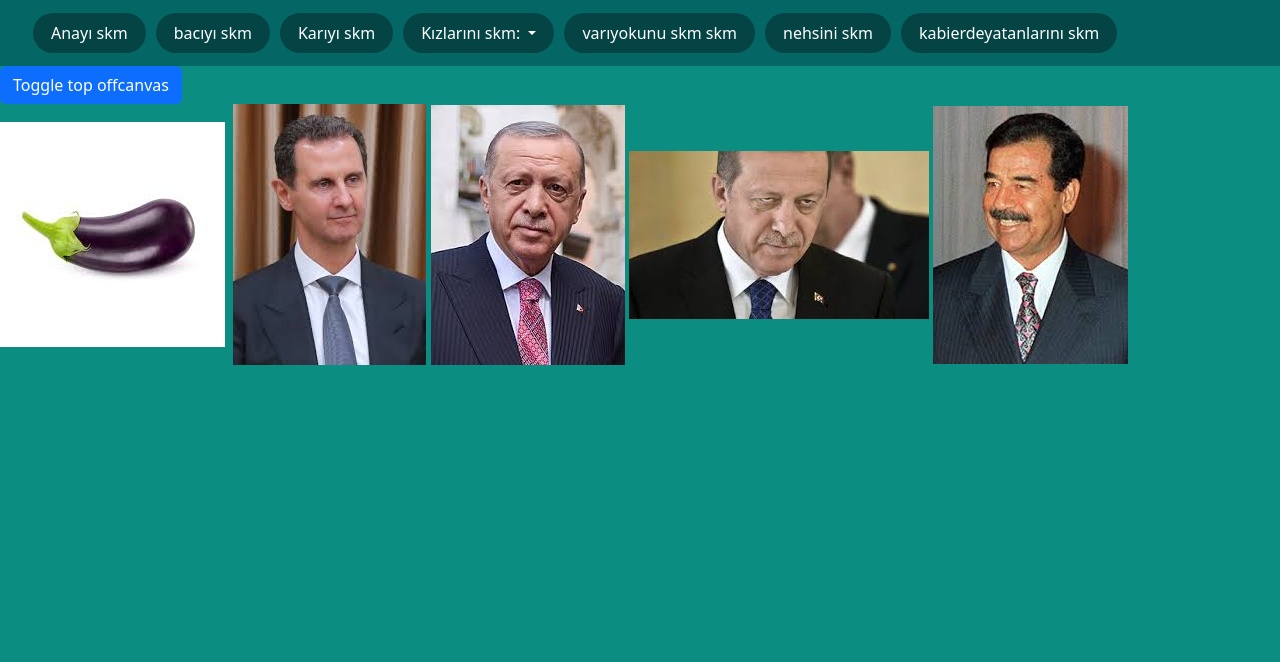
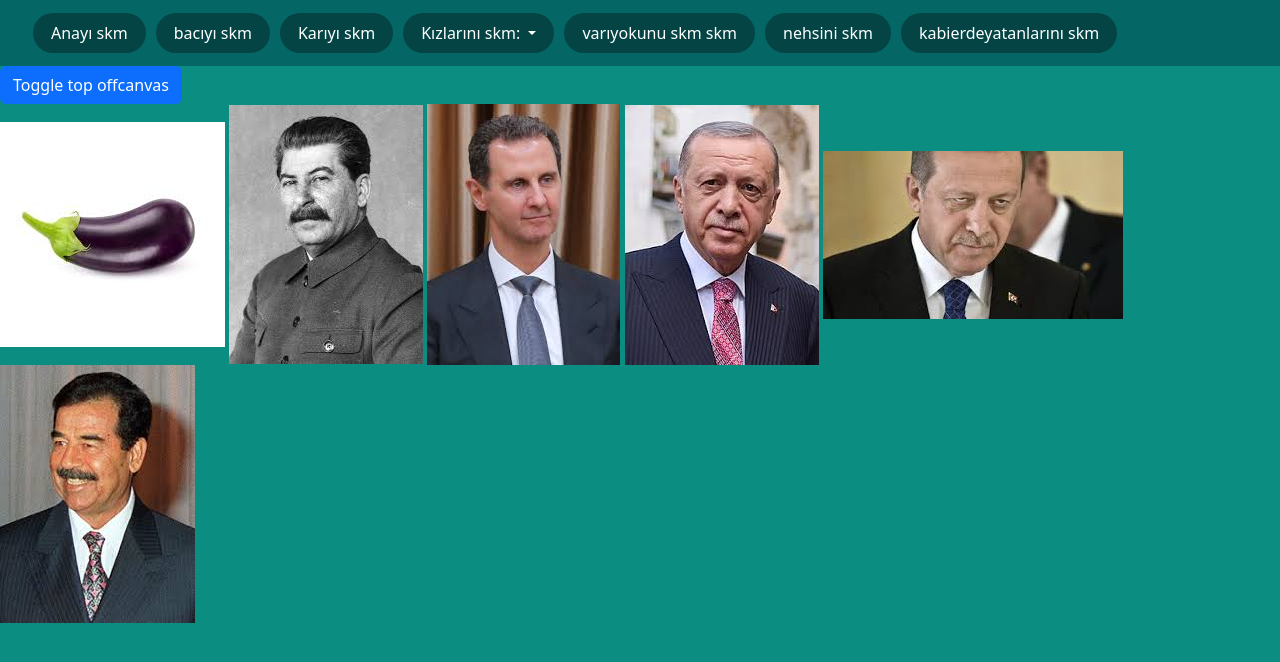
Before and after one commit to EmreAltinoz66/EmreAltinoz66.github.io, a plain HTML site: page index.html in a window 1280 px wide. Drawn offline with nearby package versions, Linux system fonts and the light colour scheme; files whose address does not match are found by name.

Commit message:
Update index.html

```diff
--- a/index.html
+++ b/index.html
@@ -71,7 +71,7 @@
     <!--Ana içerikler-->
     <main class="content">
         <img src="images.jfif" alt="">
-        <img src="indir (1).jfif" alt="">
+        <img src="Badılcan Proje/indir (1).jfif" alt="">
         <img src="indir (2).jfif" alt="">
         <img src="indir (3).jfif" alt="">
         <img src="indir (4).jfif" alt="">
```
